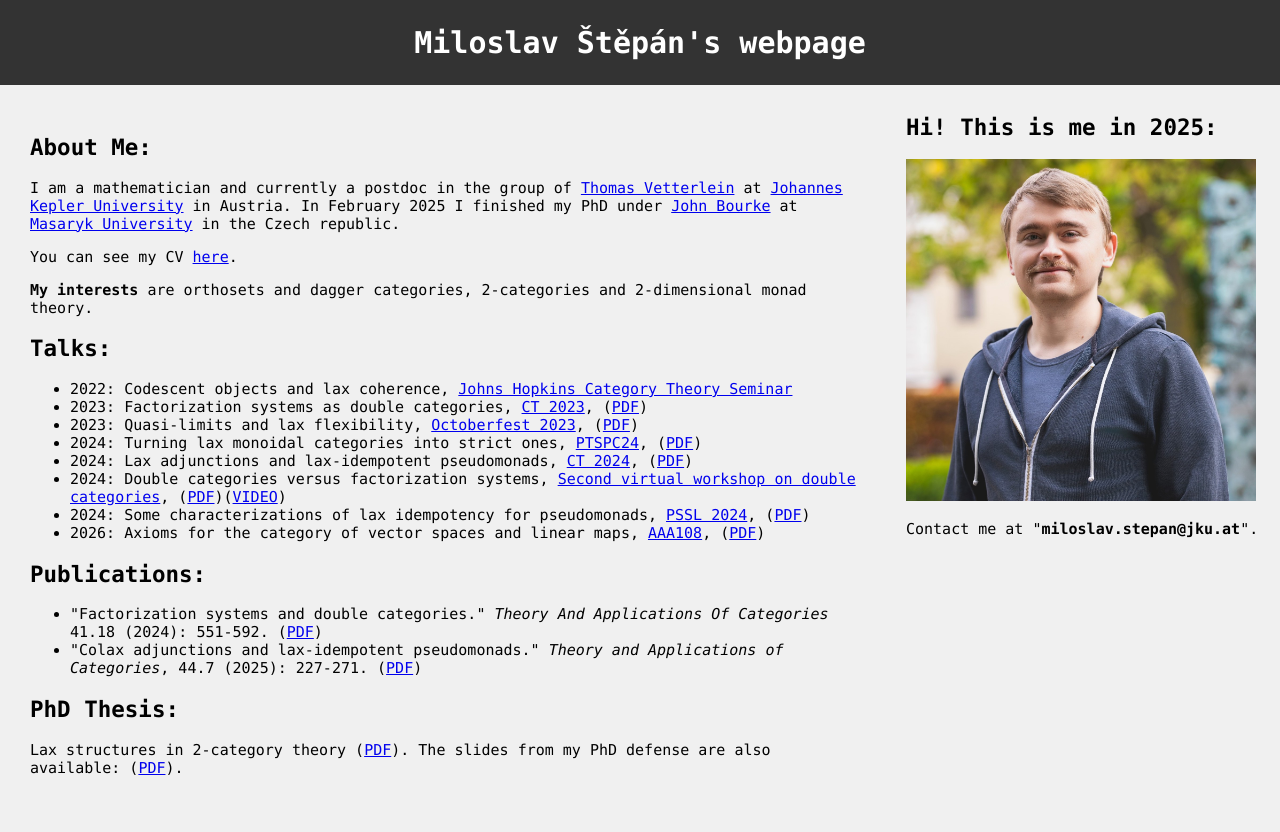
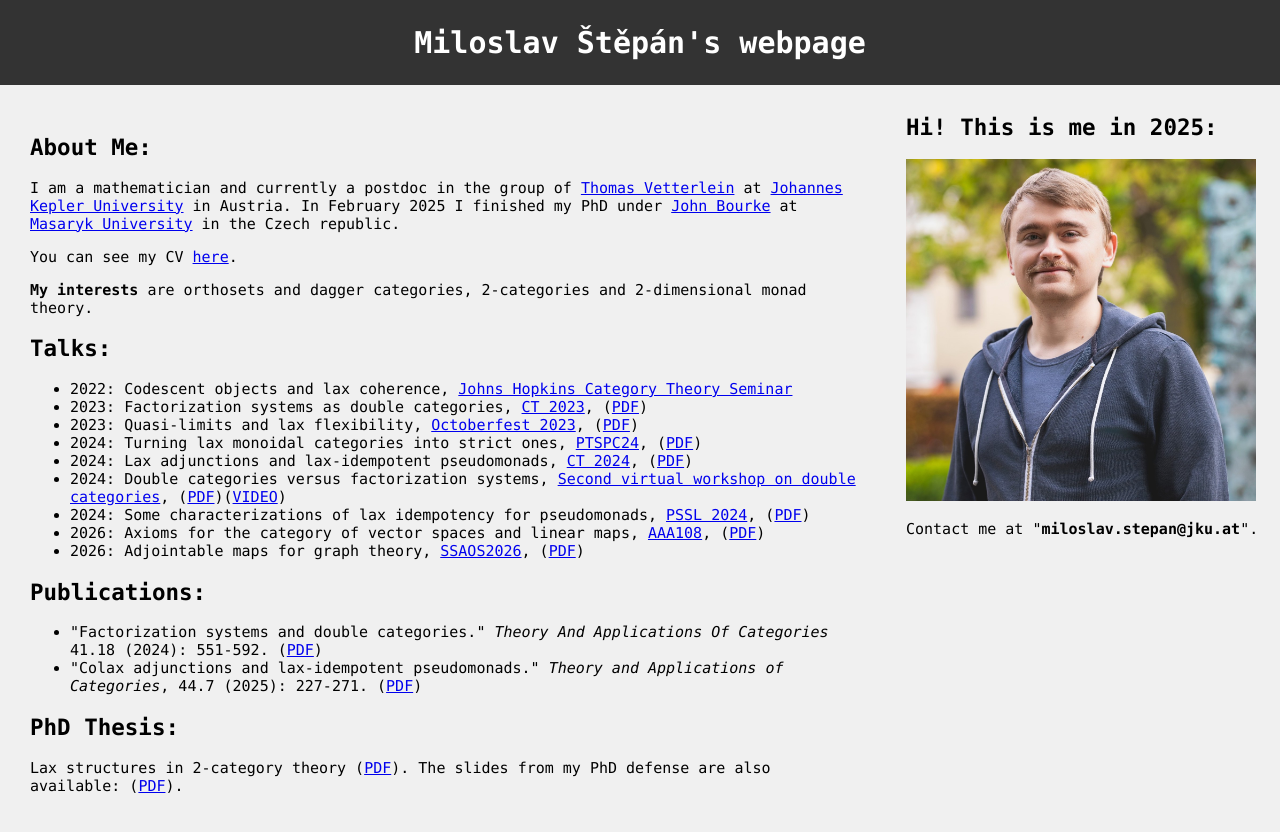
Before and after one commit to MiloslavStepan/MiloslavStepan.github.io, a Jekyll site: the page built from README.md, in a window 1280 px wide. Shown: the top 832 px of the page. Built offline with Jekyll 4.4.1, drawn with Linux system fonts in a browser that asks for light colours; our own code applies the rules of GitHub Pages for plain Markdown files.

Commit message:
Update home.html

```diff
--- a/_layouts/home.html
+++ b/_layouts/home.html
@@ -80,6 +80,7 @@
 		<li>2024: Double categories versus factorization systems, <a href="https://bryceclarke.github.io/virtual-double-categories-workshop/">Second virtual workshop on double categories</a>, (<a href="Files/2024.10.21%20VDBLW24%20Slides.pdf">PDF</a>)(<a href="https://www.youtube.com/watch?v=DntOQL8DAKA">VIDEO</a>)</li>
 		<li>2024: Some characterizations of lax idempotency for pseudomonads, <a href="https://dutchcats.github.io/PSSL-2024/">PSSL 2024</a>, (<a href="Files/2024.15.11%20PSSL109%20Slides.pdf">PDF</a>)</li>
 		<li>2026: Axioms for the category of vector spaces and linear maps, <a href="https://www.aaa108.org/home">AAA108</a>, (<a href="Files/2026.02%20AAA108%20Slides.pdf">PDF</a>)</li>
+		<li>2026: Adjointable maps for graph theory, <a href="https://www.math.sk/ssaos2026/index.html">SSAOS2026</a>, (<a href="Files/2026.09%20SSAOS2026%20Slides.pdf">PDF</a>)</li>
 		</ul>
 
         <h2>Publications:</h2>
```
